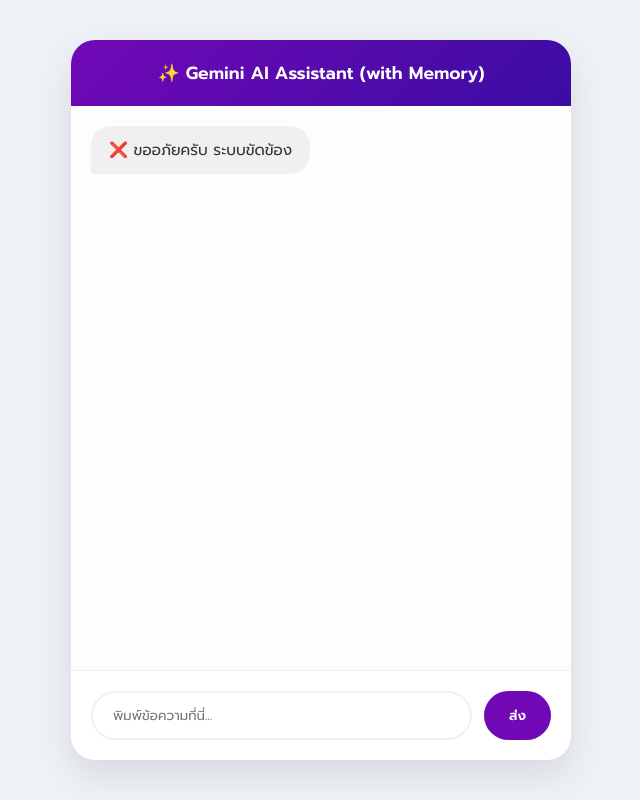
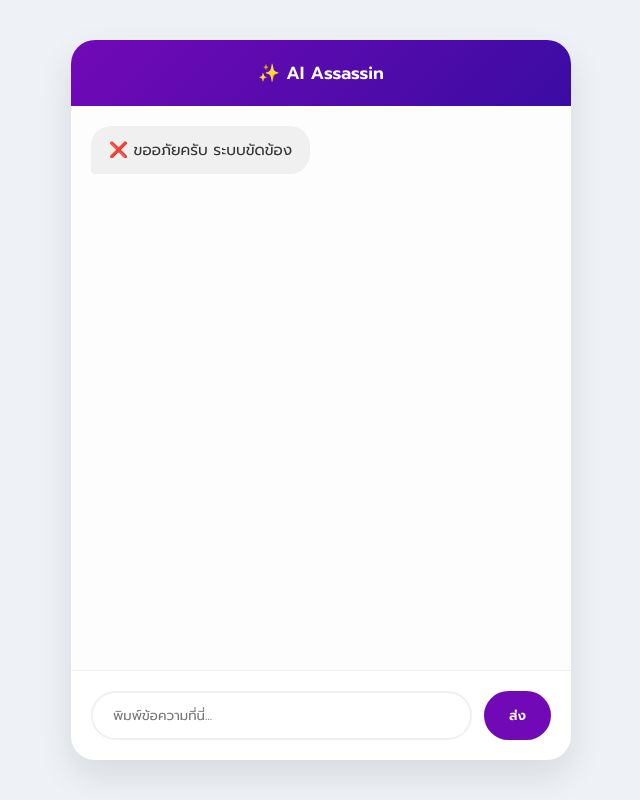
Before and after one commit to wyu039496-stack/ai-server, a website: page public/index.html in a window 1280 px wide. Shown: the whole page, without its empty margins (319-959 px from the left). Drawn offline with Linux system fonts and the light colour scheme; no server answers.

Commit message:
Update index.html15

```diff
--- a/public/index.html
+++ b/public/index.html
@@ -25,7 +25,7 @@
 <body>
 
 <div class="chat-container">
-    <div class="header">✨ Gemini AI Assistant (with Memory)</div>
+    <div class="header">✨ AI Assassin </div>
     <div id="chat-box"></div>
     <div class="typing" id="typing-indicator">AI กำลังคิด...</div>
     <div class="input-area">
```
